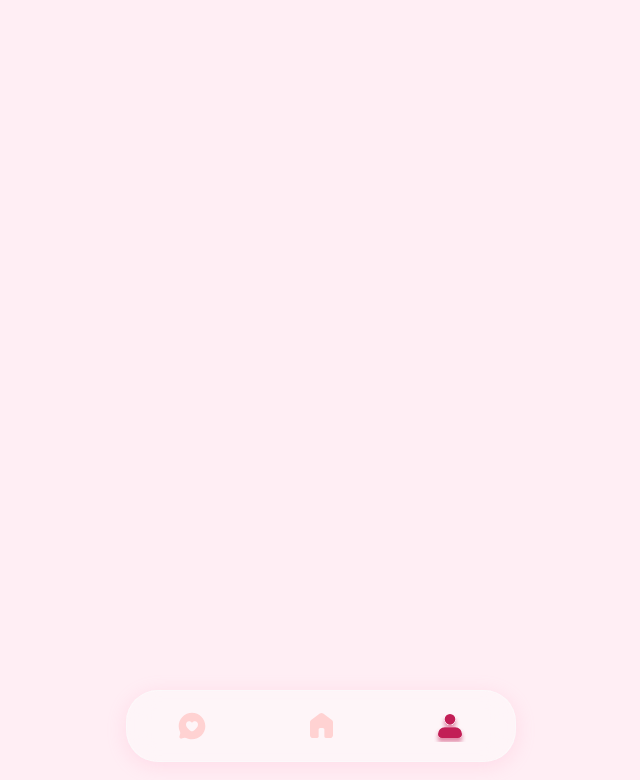
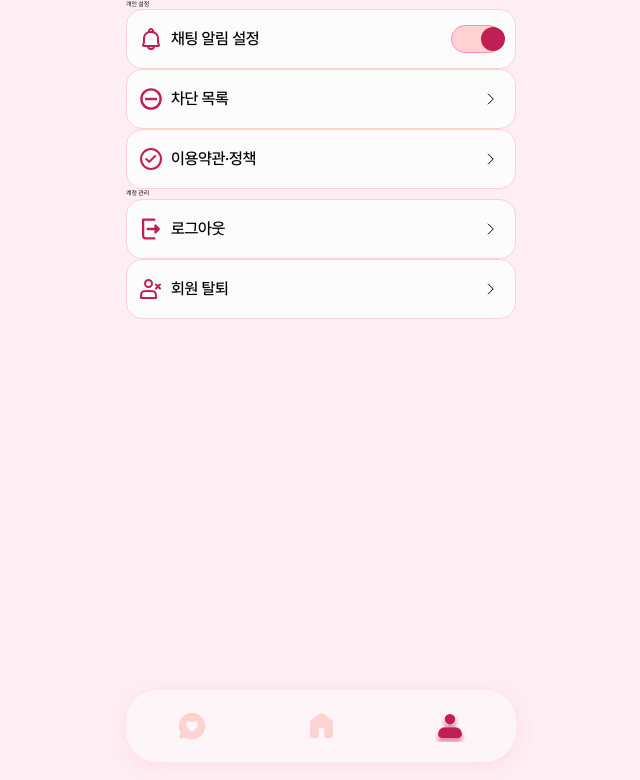
Before and after one commit to It-is-a-Secret/front, a React (Vite) app: page /my in a window 1280 px wide. Shown: the top 780 px of the page, without its empty margins (319-959 px from the left). Built offline with nearby package versions, Linux system fonts and the light colour scheme; no server answers.

Commit message:
feat: 마이페이지 item button

```diff
--- a/package.json
+++ b/package.json
@@ -12,6 +12,7 @@
     "preview": "vite preview"
   },
   "dependencies": {
+    "@radix-ui/react-switch": "^1.3.7",
     "@tanstack/react-query": "^5.100.14",
     "@tanstack/react-query-devtools": "^5.100.14",
     "embla-carousel-react": "^8.6.0",
@@ -34,6 +35,7 @@
     "eslint-plugin-react-hooks": "^7.1.1",
     "eslint-plugin-react-refresh": "^0.5.2",
     "globals": "^17.6.0",
+    "openapi-typescript": "^7.13.0",
     "prettier": "^3.8.3",
     "prettier-plugin-tailwindcss": "^0.8.0",
     "tailwindcss": "^4.3.0",
--- a/src/pages/my/MyPage.tsx
+++ b/src/pages/my/MyPage.tsx
@@ -1,3 +1,63 @@
+import {useState} from 'react';
+import {useNavigate} from 'react-router-dom';
+
+import {MyMenuItem} from '@/pages/my/components/MyMenuItem';
+import {
+  IcSvgBell,
+  IcSvgBlock,
+  IcSvgCheck,
+  IcSvgExit,
+  IcSvgSecession,
+} from '@/shared/icons';
+
 export const MyPage = () => {
-  return <></>
-}
+  const navigate = useNavigate();
+  const [isChatNotificationOn, setIsChatNotificationOn] = useState(true);
+
+  return (
+    <main>
+      <section>
+        <h2>개인 설정</h2>
+        <div>
+          <MyMenuItem
+            type='toggle'
+            Icon={IcSvgBell}
+            label='채팅 알림 설정'
+            checked={isChatNotificationOn}
+            onCheckedChange={setIsChatNotificationOn}
+          />
+          <MyMenuItem
+            type='click'
+            Icon={IcSvgBlock}
+            label='차단 목록'
+            onClick={() => navigate('/my/blocked')}
+          />
+          <MyMenuItem
+            type='click'
+            Icon={IcSvgCheck}
+            label='이용약관·정책'
+            onClick={() => navigate('/my/policies')}
+          />
+        </div>
+      </section>
+
+      <section>
+        <h2>계정 관리</h2>
+        <div>
+          <MyMenuItem
+            type='click'
+            Icon={IcSvgExit}
+            label='로그아웃'
+            onClick={() => undefined}
+          />
+          <MyMenuItem
+            type='click'
+            Icon={IcSvgSecession}
+            label='회원 탈퇴'
+            onClick={() => navigate('/my/secession')}
+          />
+        </div>
+      </section>
+    </main>
+  );
+};
--- /dev/null
+++ b/src/pages/my/components/MyMenuItem.tsx
@@ -0,0 +1,60 @@
+import type {ComponentType, SVGProps} from 'react';
+import * as Switch from '@radix-ui/react-switch';
+
+import {IcSvgRight} from '@/shared/icons';
+
+type IconComponent = ComponentType<SVGProps<SVGSVGElement>>;
+
+type MyMenuItemProps =
+  | {
+      type: 'click';
+      Icon: IconComponent;
+      label: string;
+      onClick: () => void;
+    }
+  | {
+      type: 'toggle';
+      Icon: IconComponent;
+      label: string;
+      checked: boolean;
+      onCheckedChange: (checked: boolean) => void;
+    };
+
+export const MyMenuItem = (props: MyMenuItemProps) => {
+  const content = (
+    <>
+      <div className='flex items-center gap-[0.8rem] rounded-[16px]'>
+        <props.Icon className='text-primary size-[2.4rem]' />
+        <span className='text-body4-16m'>{props.label}</span>
+      </div>
+
+      {props.type === 'toggle' ? (
+        <Switch.Root
+          checked={props.checked}
+          onCheckedChange={props.onCheckedChange}
+          className='bg-primary-400 data-[state=checked]:bg-primary-400 border-primary-600 relative h-[2.8rem] w-[5.2rem] rounded-full border transition-colors'>
+          <Switch.Thumb className='bg-primary block size-[2.4rem] translate-x-[0.3rem] rounded-full transition-transform data-[state=checked]:translate-x-[2.9rem]' />
+        </Switch.Root>
+      ) : (
+        <IcSvgRight className='size-[2.4rem]' />
+      )}
+    </>
+  );
+
+  if (props.type === 'click') {
+    return (
+      <button
+        type='button'
+        onClick={props.onClick}
+        className='border-primary-400 bg-white-800 flex h-[6rem] w-full items-center justify-between rounded-[16px] border px-[1.2rem]'>
+        {content}
+      </button>
+    );
+  }
+
+  return (
+    <div className='border-primary-400 bg-white-800 flex h-[6rem] items-center justify-between rounded-[16px] border px-[1.2rem]'>
+      {content}
+    </div>
+  );
+};
--- a/src/shared/styles/color.css
+++ b/src/shared/styles/color.css
@@ -3,6 +3,7 @@
 
   --color-primary: #c21e56;
   --color-primary-400: #ffd2d2;
+  --color-primary-600: #ff92b7;
   --color-secondary: #ff92b7;
   --color-background: #ffeef4;
 
```
Also changed, not shown: 2 other files (tests, documents, lock files or other folders).
